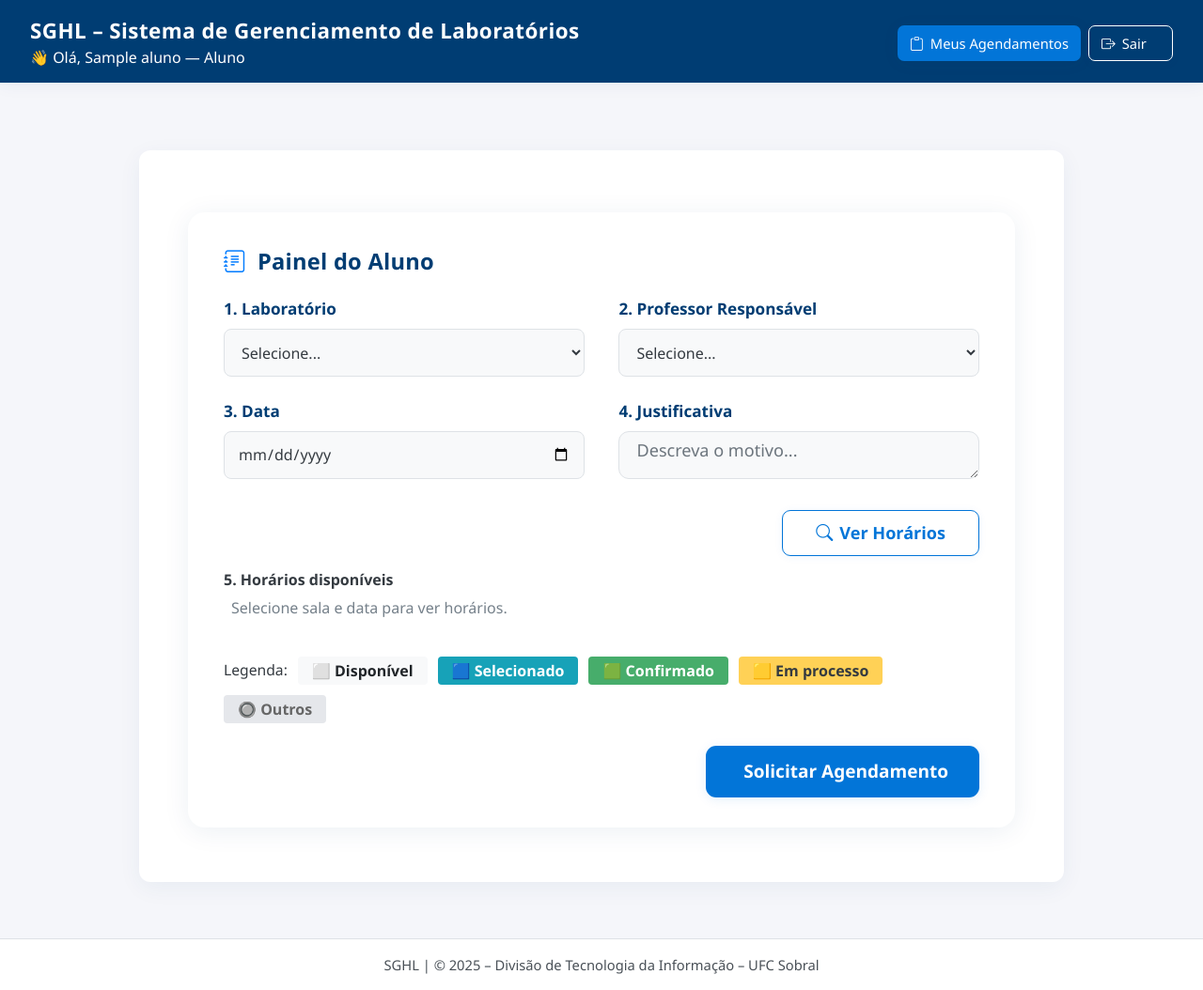
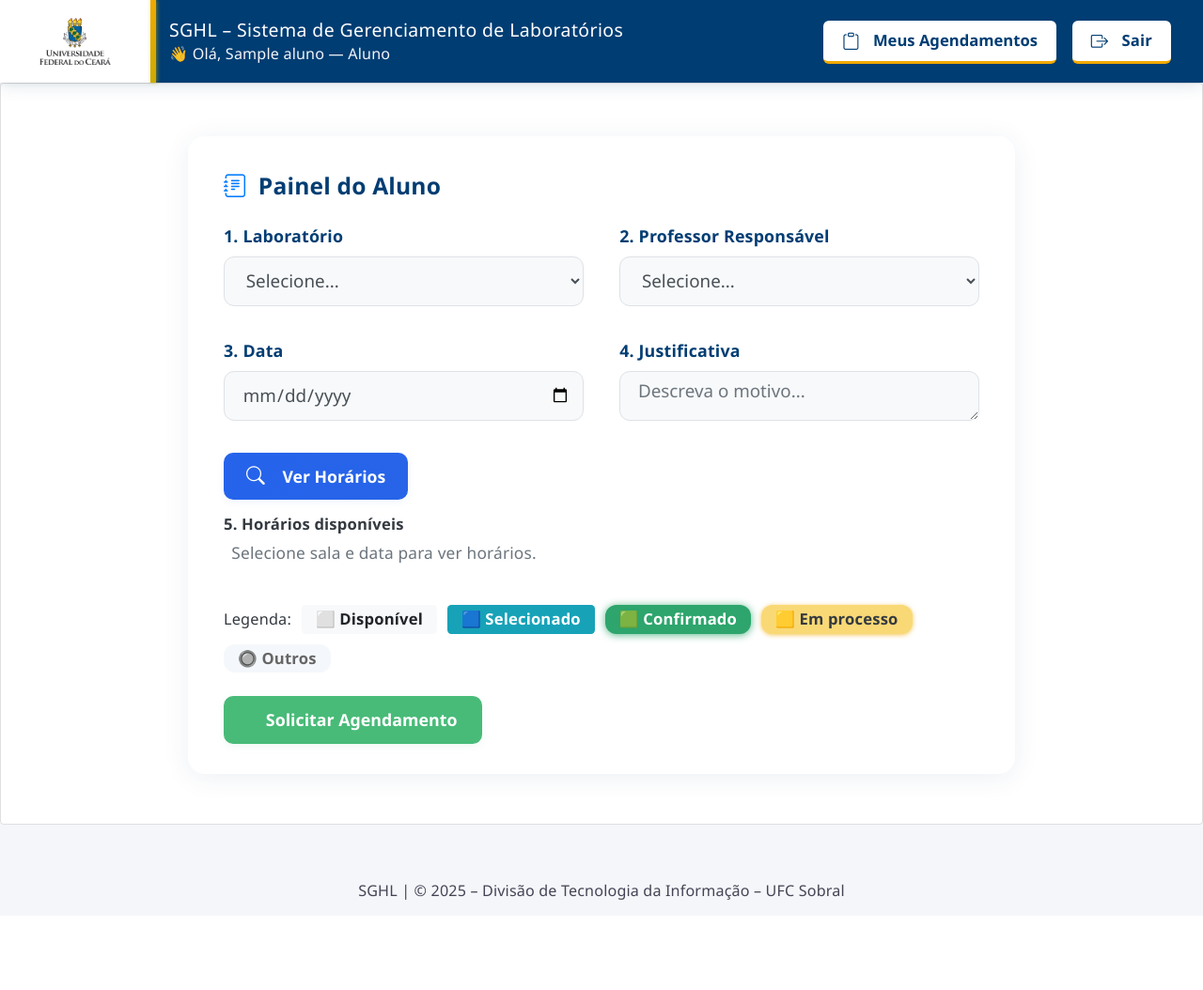
Before and after one commit to Felype-byte/SGLS_TEC_WEB, a Flask app: page /dashboard/aluno in a window 1280 px wide. Shown: the whole page at 94% size. After the commit the page ends 958 px from the top, so only its background shows below. Run offline with Flask 3, Linux system fonts and the light colour scheme; a user stored in the database is signed in; tables that the repository leaves empty hold one stand-in row (values such as "Sample post"); some libraries are stand-ins or nearby versions.

Commit message:
style: Melhorias no estilo (CSS) do dashboard do aluno

```diff
--- a/static/css/aluno_dashboard.css
+++ b/static/css/aluno_dashboard.css
@@ -1,6 +1,11 @@
 :root {
   --azul-ufc: #003d73;
-  --azul-claro: #0275d8;
+  --azul-claro: #2563eb;
+  --azul-claro-hover: #1746b3;
+  --azul-gradiente-inicio: #2563eb;
+  --azul-gradiente-fim: #2764e8;
+  --verde-botao: #48bb78;    /* Agora o verde do botão é igual ao Confirmado */
+  --verde-botao-hover: #379964;
   --cinza-suave: #f5f6fa;
   --cinza-texto: #343a40;
   --branco: #ffffff;
@@ -93,38 +98,68 @@
   box-shadow: 0 1.5px 8px rgba(0,61,115,0.04);
 }
 
-/* Botões */
+/* BOTÃO: Ver Horários (Azul, mais discreto e menor) */
 .btn-ver-horarios {
-  font-size: 1.13rem;
-  padding: 10px 35px;
-  border-radius: 9px;
+  font-size: 1.06rem;
   font-weight: 600;
-  box-shadow: 0 1px 8px rgba(2,117,216,0.07);
-  background: var(--branco);
-  color: var(--azul-claro);
-  border: 1.5px solid var(--azul-claro);
-  transition: background 0.13s, color 0.13s, box-shadow 0.15s;
+  padding: 10px 24px;
+  border-radius: 10px;
+  border: none;
+  color: #fff;
+  background: linear-gradient(90deg, var(--azul-gradiente-inicio) 0%, var(--azul-gradiente-fim) 100%);
+  box-shadow: 0 2px 8px rgba(37,99,235,0.07);
+  transition: background 0.15s, color 0.12s, box-shadow 0.15s, transform 0.09s;
+  display: flex;
+  align-items: center;
+  gap: 0.5em;
 }
 .btn-ver-horarios:hover, .btn-ver-horarios:focus {
-  background: var(--hover-claro);
-  color: var(--azul-ufc);
-  border-color: var(--azul-ufc);
+  background: linear-gradient(90deg, var(--azul-claro-hover) 0%, var(--azul-claro) 100%);
+  color: #fff;
+  box-shadow: 0 3px 12px rgba(37,99,235,0.11);
+  transform: translateY(-1px) scale(1.03);
+  outline: none;
+}
+.btn-ver-horarios:active {
+  transform: scale(0.98);
+  box-shadow: 0 1px 5px rgba(37,99,235,0.07);
+}
+.btn-ver-horarios i {
+  color: #fff !important;
+  font-size: 1.15em;
+  margin-right: 0.4em;
 }
 
+/* BOTÃO: Solicitar Agendamento (Verde igual legenda Confirmado, menor) */
 .btn-solicitar {
-  font-size: 1.19rem;
-  padding: 13px 33px;
-  border-radius: 11px;
+  font-size: 1.07rem;
   font-weight: 700;
-  background: var(--azul-claro);
-  color: var(--branco);
-  box-shadow: 0 2px 12px rgba(2,117,216,0.11);
+  padding: 12px 26px;
+  border-radius: 10px;
   border: none;
-  transition: background .13s, color .13s;
+  color: #fff;
+  background: var(--verde-botao);
+  box-shadow: 0 2px 8px rgba(72,187,120,0.10);
+  transition: background 0.14s, color 0.13s, box-shadow 0.13s, transform 0.09s;
+  display: flex;
+  align-items: center;
+  gap: 0.5em;
 }
 .btn-solicitar:hover, .btn-solicitar:focus {
-  background: var(--azul-ufc);
-  color: var(--branco);
+  background: var(--verde-botao-hover);
+  color: #fff;
+  box-shadow: 0 4px 14px rgba(72,187,120,0.16);
+  transform: translateY(-1px) scale(1.03);
+  outline: none;
+}
+.btn-solicitar:active {
+  transform: scale(0.98);
+  box-shadow: 0 1px 5px rgba(72,187,120,0.12);
+}
+.btn-solicitar i {
+  color: #fff !important;
+  font-size: 1.14em;
+  margin-right: 0.4em;
 }
 
 /* Horários grid */
@@ -149,6 +184,13 @@
 @media (max-width: 600px) {
   .painel-horarios-list .col-md-4 { flex: 0 0 100%; max-width: 100%; }
   .painel-aluno-card { padding: 16px 7px; }
+  .btn-ver-horarios, .btn-solicitar {
+    font-size: 0.97rem;
+    padding: 11px 8px;
+    width: 100%;
+    border-radius: 8px;
+    margin-top: 6px;
+  }
 }
 
 /* Slot base (sempre branco, destacado) */
@@ -239,3 +281,34 @@
   box-shadow: 0 4px 22px rgba(2,117,216,0.10);
   z-index: 2;
 }
+
+/* Acessibilidade: foco visível para navegação por teclado */
+.btn-ver-horarios:focus-visible, .btn-solicitar:focus-visible {
+  outline: 2px solid #1946c3;
+  outline-offset: 2px;
+}
+.btn-ver-horarios, .btn-solicitar {
+  -webkit-tap-highlight-color: transparent;
+}
+
+/* Ícone branco no botão */
+.btn-ver-horarios i, .btn-solicitar i {
+  color: #fff !important;
+  margin-right: 0.5em;
+  font-size: 1.12em;
+  vertical-align: middle;
+}
+
+/* Rodapé centralizado */
+footer {
+  margin-top: 40px;
+  color: #445;
+  font-size: 0.97rem;
+  letter-spacing: 0.01em;
+  background: none;
+  border: none;
+  padding: 18px 0 15px 0;
+  width: 100%;
+  text-align: center;
+  user-select: none;
+}
--- a/static/css/base_dashboard_aluno.css
+++ b/static/css/base_dashboard_aluno.css
@@ -1,257 +1,411 @@
 :root {
-  --azul-ufc: #003d73;
-  --azul-claro: #0275d8;
-  --cinza-suave: #f5f6fa;
-  --cinza-texto: #343a40;
+  --azul-ufc: #003F6F;
+  --azul-ufc-dark: #002e53;
+  --amarelo-ufc: #F2A900;
+  --cinza-claro: #f4f7fb;
+  --cinza-neutro: #666666;
   --branco: #ffffff;
-  --cinza-borda: #dee2e6;
-  --hover-claro: rgba(255, 255, 255, 0.12);
-  --cinza-leve: #f8f9fa;
-  --cinza-escuro: #495057;
-  --sombra-suave: 0 0 8px rgba(0, 0, 0, 0.05);
-  --sombra-card: 0 6px 24px rgba(0,61,115,0.06);
-  --radius: 12px;
-  --font: 'Inter', 'Segoe UI', Arial, Helvetica, sans-serif;
+  --borda-suave: #c7d1df;
 }
 
-/* ======== RESET & BASE ======== */
-html, body {
-  height: 100%;
+/* === BASE E BACKGROUND === */
+body, html {
+  background: var(--cinza-claro);
+  color: var(--cinza-neutro);
+  font-family: 'Inter', 'Segoe UI', Arial, Helvetica, sans-serif;
+  font-size: 1.04rem;
+  letter-spacing: 0.01em;
   min-height: 100vh;
-  background: var(--cinza-suave);
-  font-family: var(--font);
-  color: var(--cinza-texto);
   margin: 0;
   padding: 0;
 }
 
-/* ======== TOPBAR ======== */
+/* === TOPBAR === */
 .topbar {
-  position: sticky;
-  top: 0;
-  width: 100%;
+  position: relative;
   background: var(--azul-ufc);
   color: var(--branco);
-  box-shadow: var(--sombra-suave);
+  padding: 20px 34px 18px 180px; /* deixei espaço para a faixa branca com logo */
   display: flex;
+  align-items: center;
   justify-content: space-between;
+  box-shadow: 0 4px 16px rgba(0, 63, 111, 0.12);
+  z-index: 100;
+  overflow: visible;
+}
+
+/* Faixa branca vertical com logo UFC */
+.topbar-logo-container {
+  position: absolute;
+  left: 0;
+  top: 0;
+  width: 160px;
+  height: 100%;
+  background: var(--branco);
+  display: flex;
   align-items: center;
-  padding: 20px 32px 15px 32px;
-  z-index: 100;
+  justify-content: center;
+  padding: 10px;
+  box-shadow: 2px 0 5px rgba(0,0,0,0.1);
+  z-index: 2;
 }
-.topbar h1 {
-  font-size: 1.4rem;
-  font-weight: 700;
-  margin: 0;
+
+/* Logo UFC */
+.logo-ufc {
+  max-height: 50px;
+  user-select: none;
+}
+
+/* Conteúdo da esquerda (texto) */
+.topbar-left {
+  position: relative;
+  z-index: 3;
+  display: flex;
+  flex-direction: column;
+}
+
+/* Cabeçalho e saudação */
+.topbar-left h1 {
+  font-size: 1.17rem;
+  margin: 0 0 2px 0;
+  color: var(--branco);
   letter-spacing: 0.02em;
 }
-.topbar span {
-  font-size: 1rem;
-  margin-top: 2px;
-  display: block;
-}
-.logout .btn {
-  margin-left: 0.7rem;
-}
-.logout .btn-agendamentos {
-  background: var(--azul-claro);
-  color: var(--branco);
-  border: none;
-  border-radius: 7px;
-  font-weight: 500;
-  box-shadow: var(--sombra-suave);
-  transition: background .16s;
-}
-.logout .btn-agendamentos:hover,
-.logout .btn-agendamentos:focus {
-  background: #0468b3;
-}
-.logout .btn-sair {
-  background: transparent;
-  border: 1.7px solid var(--branco);
-  color: var(--branco);
-  border-radius: 7px;
-  font-weight: 500;
-  transition: background .15s, color .16s;
-}
-.logout .btn-sair:hover, .logout .btn-sair:focus {
-  background: var(--hover-claro);
-  color: var(--azul-ufc);
+.topbar-left span {
+  font-size: 0.97rem;
+  opacity: 0.95;
 }
 
-/* ======== PAINEL ======== */
-.container-painel {
-  max-width: 1020px;
-  margin: 40px auto 0 auto;
-  padding: 32px 18px 36px 18px;
-  flex-grow: 1;
-}
-.card {
-  border: none;
-  border-radius: var(--radius);
-  background: var(--branco);
-  box-shadow: var(--sombra-card);
-  margin-bottom: 24px;
-}
-.card-body {
-  padding: 30px 30px 26px 30px;
-}
-.card-title, h4, h5 {
-  font-size: 1.23rem;
-  font-weight: 700;
-  color: var(--azul-ufc);
-  margin-bottom: 24px;
-  letter-spacing: 0.01em;
-}
-@media (max-width: 600px) {
-  .container-painel { padding: 8px 2vw; }
-  .card-body { padding: 17px 6px; }
-  .topbar { padding: 10px 8px 7px 10px; }
-  .topbar h1 { font-size: 1.07rem; }
+/* Conteúdo da direita (botões) */
+.logout {
+  position: relative;
+  z-index: 3;
+  display: flex;
+  gap: 0.5rem;
+  align-items: center;
 }
 
-/* ======== FORMULÁRIOS & INPUTS ======== */
-label, .form-label {
-  font-weight: 500;
+/* === BOTÕES ATUALIZADOS PARA FUNDO BRANCO === */
+.topbar .btn {
+  background-color: var(--branco);
   color: var(--azul-ufc);
-  margin-bottom: 6px;
-}
-input.form-control,
-select.form-control {
-  border-radius: 8px;
-  border: 1.5px solid var(--cinza-borda);
-  padding: 9px 14px;
+  border: none;
+  border-bottom: 3px solid var(--amarelo-ufc);
+  border-radius: 6px;
+  padding: 8px 20px;
+  font-weight: 700;
   font-size: 1rem;
-  background: var(--cinza-leve);
-  color: var(--cinza-texto);
-  transition: border-color .16s;
-  margin-bottom: 0;
-}
-input.form-control:focus,
-select.form-control:focus {
-  outline: none;
-  border-color: var(--azul-claro);
-  background: var(--branco);
-  box-shadow: 0 0 0 2px #bee3fa44;
+  transition: background-color 0.25s ease, box-shadow 0.25s ease, color 0.25s ease;
+  box-shadow: none;
+  cursor: pointer;
+  display: flex;
+  align-items: center;
+  gap: 0.5em;
 }
 
-/* ======== BOTÕES ======== */
-.btn {
-  font-size: 1.05rem;
-  padding: 9px 22px;
-  border-radius: 8px;
-  font-weight: 600;
-  box-shadow: 0 2px 8px rgba(0,61,115,.07);
-  transition: background 0.14s, color 0.13s, box-shadow 0.13s;
-  display: inline-flex;
-  align-items: center;
-  gap: 7px;
-  border: none;
+.topbar .btn:hover,
+.topbar .btn:focus {
+  background-color: var(--amarelo-ufc);
+  color: var(--azul-ufc-dark);
+  border-bottom-color: var(--amarelo-ufc);
+  box-shadow: 0 2px 10px rgba(242, 169, 0, 0.5);
   outline: none;
 }
-.btn-sm { font-size: 0.92rem; padding: 7px 13px; }
-.btn-outline-primary {
-  background: transparent;
-  border: 1.7px solid var(--azul-claro);
-  color: var(--azul-claro);
+
+/* Ícones dentro dos botões com cor azul e mudança no hover/focus */
+.topbar .btn i {
+  margin-right: 6px;
+  font-size: 1.1rem;
+  color: var(--azul-ufc);
+  transition: color 0.25s ease;
 }
-.btn-outline-primary:hover, .btn-outline-primary:focus {
-  background: var(--azul-claro);
+
+.topbar .btn:hover i,
+.topbar .btn:focus i {
+  color: var(--azul-ufc-dark);
+}
+
+/* Faixa amarela sobre a faixa branca vertical */
+.linha-amarela {
+  position: absolute;
+  left: 160px;
+  top: 0;
+  width: 6px;
+  height: 100%;
+  background: linear-gradient(180deg, var(--amarelo-ufc) 0%, #ccaa00 100%);
+  box-shadow: 1px 0 4px rgba(204,170,0,0.6);
+  z-index: 4;
+}
+
+/* === RESPONSIVIDADE === */
+@media (max-width: 768px) {
+  .topbar {
+    padding-left: 90px; /* reduz o espaço da faixa branca na responsividade */
+  }
+  .topbar-logo-container {
+    width: 80px;
+    padding: 5px;
+  }
+  .logo-ufc {
+    max-height: 30px;
+  }
+  .linha-amarela {
+    left: 80px;
+    width: 4px;
+  }
+}
+
+@media (max-width: 600px) {
+  .topbar {
+    flex-wrap: wrap;
+    padding: 16px 20px 18px 20px;
+  }
+  .topbar-logo-container,
+  .linha-amarela {
+    display: none; /* ocultar faixa branca e linha amarela em telas pequenas */
+  }
+  .topbar-left,
+  .logout {
+    width: 100%;
+    justify-content: center;
+    margin-bottom: 8px;
+  }
+  .logout {
+    gap: 0.75rem;
+  }
+}
+
+/* ======================= */
+/* === MODAL CUSTOMIZADO === */
+/* ======================= */
+
+/* Modal geral */
+.modal-content {
+  border-radius: 18px;
+  border: 3px solid var(--azul-ufc);
+  background: var(--branco);
+  box-shadow: 0 8px 25px rgba(0, 63, 111, 0.12);
+  padding-bottom: 6px;
+  position: relative;
+  overflow: hidden;
+}
+
+/* Linha amarela na parte superior do modal */
+.modal-content::before {
+  content: "";
+  position: absolute;
+  top: 0;
+  left: 0;
+  width: 100%;
+  height: 8px;
+  background: linear-gradient(90deg, var(--amarelo-ufc), #ccaa00);
+  box-shadow: 0 2px 8px rgba(204,170,0,0.5);
+  z-index: 10;
+}
+
+/* Cabeçalho do modal */
+.modal-header {
+  background: linear-gradient(90deg, var(--azul-ufc) 60%, var(--azul-ufc-dark) 100%);
   color: var(--branco);
+  border-bottom: none;
+  border-radius: 0 0 0 0;
+  padding: 20px 32px;
+  box-shadow: 0 4px 15px #003f6f7a;
+  position: relative;
+  z-index: 15;
 }
-.btn-outline-danger {
-  background: transparent;
-  border: 1.7px solid #d03136;
-  color: #d03136;
+
+/* Título do modal */
+.modal-title {
+  font-weight: 900;
+  font-size: 1.3rem;
+  display: flex;
+  align-items: center;
+  gap: 0.6rem;
 }
-.btn-outline-danger:hover, .btn-outline-danger:focus {
-  background: #d03136;
+
+/* Botão de fechar */
+.modal-header .close {
   color: var(--branco);
+  opacity: 1;
+  font-size: 1.4rem;
+  transition: color 0.25s ease;
 }
-.btn-secondary {
-  background: var(--cinza-leve);
-  color: var(--cinza-escuro);
-  border: 1.5px solid var(--cinza-borda);
+
+.modal-header .close:hover,
+.modal-header .close:focus {
+  color: var(--amarelo-ufc);
+  text-decoration: none;
+  outline: none;
 }
-.btn-secondary:hover { background: #dde1e6; color: var(--azul-ufc);}
-.btn:active { transform: scale(.98); }
 
-.btn-agendamentos { min-width: 155px; }
-.btn-sair { min-width: 90px; }
-
-/* ======== LISTAS E BADGES ======== */
-.list-group-item {
-  border-radius: 10px;
-  border: 1.2px solid var(--cinza-borda);
-  margin-bottom: 10px;
-  background: var(--cinza-leve);
-  transition: box-shadow .12s;
+/* Corpo do modal */
+.modal-body {
+  padding: 20px 30px 30px 30px;
+  max-height: 60vh;
+  overflow-y: auto;
+  color: var(--azul-ufc-dark);
   font-size: 1rem;
 }
-.list-group-item:hover { box-shadow: 0 1px 10px rgba(0,61,115,0.08); }
-.badge-success {
-  background: #47ad6b;
-  color: var(--branco);
-}
-.badge-warning {
-  background: #ffd156;
-  color: #684c00;
-}
-.badge-danger {
-  background: #e34b4b;
-  color: var(--branco);
-}
-.badge-secondary {
-  background: #e5e7eb;
-  color: #666;
+
+/* Lista de solicitações */
+.list-group-item {
+  background: var(--branco);
+  border: 1.5px solid var(--azul-ufc);
+  border-radius: 14px;
+  margin-bottom: 1rem;
+  padding: 16px 20px;
+  box-shadow: 0 4px 22px rgba(0, 63, 111, 0.2);
+  transition: box-shadow 0.2s ease;
 }
 
-/* ======== MODAL ======== */
-.modal-content {
-  border-radius: var(--radius);
-  border: none;
-  box-shadow: var(--sombra-card);
+.list-group-item:hover {
+  box-shadow: 0 8px 36px rgba(0, 63, 111, 0.3);
 }
-.modal-header {
-  border-top-left-radius: var(--radius);
-  border-top-right-radius: var(--radius);
-}
-.modal-header.bg-primary {
-  background: var(--azul-claro) !important;
-}
-.modal-title {
+
+.list-group-item .font-weight-bold {
+  color: var(--azul-ufc);
   font-weight: 700;
 }
-.close {
-  font-size: 1.5rem;
-  opacity: .7;
-  color: var(--branco);
-}
-.close:hover { opacity: 1; color: var(--azul-ufc);}
 
-/* ======== FOOTER ======== */
-footer {
-  text-align: center;
-  padding: 16px 8px;
-  font-size: 0.92rem;
-  color: var(--cinza-escuro);
-  background: var(--branco);
-  border-top: 1px solid var(--cinza-borda);
-  margin-top: auto;
+.list-group-item .text-muted {
+  color: var(--cinza-neutro);
 }
 
-/* ======== UTILITÁRIOS ======== */
-.shadow-sm { box-shadow: 0 2px 12px #003d7312 !important; }
-.rounded { border-radius: var(--radius)!important; }
-.bg-light { background: var(--cinza-leve)!important; }
-.text-dark { color: var(--cinza-texto)!important; }
-.text-muted { color: #75808a!important; }
-.font-weight-bold { font-weight: 700!important; }
-.gap-2 { gap: 0.7rem!important; }
+/* Status badges */
+.badge-warning {
+  background-color: #f9d976;
+  color: #7a5c00;
+  font-weight: 700;
+  box-shadow: 0 1px 5px #f2a900aa;
+  border-radius: 12px;
+  padding: 6px 14px;
+}
 
-@media (max-width: 768px) {
-  .topbar { flex-direction: column; align-items: flex-start; padding: 16px 7px; }
-  .container-painel { padding: 15px 3vw; }
-  .logout { width: 100%; margin-top: 7px; }
-  .logout .btn { width: 100%; margin: 4px 0;}
+.badge-success {
+  background-color: #2da56c;
+  color: var(--branco);
+  font-weight: 700;
+  box-shadow: 0 1px 8px #2da56ccc;
+  border-radius: 12px;
+  padding: 6px 14px;
 }
+
+.badge-danger {
+  background-color: #dc3545;
+  color: var(--branco);
+  font-weight: 700;
+  box-shadow: 0 1px 8px #dc3545cc;
+  border-radius: 12px;
+  padding: 6px 14px;
+}
+
+.badge-secondary {
+  background-color: var(--cinza-claro);
+  color: var(--cinza-neutro);
+  font-weight: 600;
+  border-radius: 12px;
+  padding: 6px 14px;
+  box-shadow: none;
+}
+
+/* Área dos botões */
+.d-flex.gap-2 > form,
+.d-flex.gap-2 > a {
+  margin: 0 0.2rem;
+}
+
+/* Botões de ação */
+
+.btn-outline-danger {
+  color: #a7373f;
+  border-color: #a7373f;
+  background-color: transparent;
+  font-weight: 700;
+  border-radius: 8px;
+  padding: 8px 18px;
+  box-shadow: 0 3px 12px rgba(199, 54, 54, 0.4);
+  transition: all 0.3s ease;
+}
+
+.btn-outline-danger:hover,
+.btn-outline-danger:focus {
+  background-color: #dc3545;
+  color: var(--branco);
+  box-shadow: 0 6px 20px rgba(220, 53, 69, 0.6);
+  outline: none;
+}
+
+/* Ícone vermelho dentro do botão excluir */
+.btn-outline-danger i {
+  margin-right: 6px;
+}
+
+/* Botão Imprimir - tom azul mais suave */
+.btn-outline-primary {
+  color: var(--azul-ufc);
+  border-color: var(--azul-ufc);
+  background-color: transparent;
+  font-weight: 700;
+  border-radius: 8px;
+  padding: 8px 18px;
+  box-shadow: 0 3px 12px rgba(0, 63, 111, 0.3);
+  transition: all 0.3s ease;
+}
+
+.btn-outline-primary:hover,
+.btn-outline-primary:focus {
+  background-color: var(--azul-ufc);
+  color: var(--branco);
+  box-shadow: 0 6px 20px rgba(0, 63, 111, 0.6);
+  outline: none;
+}
+
+/* Ícone azul dentro do botão imprimir */
+.btn-outline-primary i {
+  margin-right: 6px;
+}
+
+/* Scroll interno do modal */
+.modal-body::-webkit-scrollbar {
+  width: 8px;
+}
+
+.modal-body::-webkit-scrollbar-track {
+  background: var(--cinza-claro);
+  border-radius: 10px;
+}
+
+.modal-body::-webkit-scrollbar-thumb {
+  background: var(--azul-ufc);
+  border-radius: 10px;
+}
+
+/* Footer do modal */
+.modal-footer {
+  color: var(--azul-ufc-dark);
+  background: var(--cinza-claro);
+  border-top: 1.5px solid var(--borda-suave);
+  border-radius: 0 0 18px 18px;
+  padding: 16px 30px;
+  display: flex;
+  justify-content: flex-end;
+}
+
+/* Botão fechar do footer */
+.modal-footer .btn-secondary {
+  background: var(--azul-ufc);
+  color: var(--branco);
+  font-weight: 700;
+  border-radius: 12px;
+  padding: 10px 28px;
+  box-shadow: 0 4px 15px rgba(0, 63, 111, 0.3);
+  transition: background-color 0.25s ease;
+}
+
+.modal-footer .btn-secondary:hover,
+.modal-footer .btn-secondary:focus {
+  background: var(--azul-ufc-dark);
+  color: var(--branco);
+  outline: none;
+}
--- a/templates/base_dashboard_aluno.html
+++ b/templates/base_dashboard_aluno.html
@@ -19,10 +19,18 @@
 
   <!-- 🔝 Topbar -->
   <div class="topbar">
-    <div>
+    <!-- faixa branca vertical com logo UFC -->
+    <div class="topbar-logo-container">
+      <img src="{{ url_for('static', filename='img/logo_ufc.png') }}" alt="Logo UFC" class="logo-ufc" />
+    </div>
+
+    <!-- conteúdo da esquerda (título e saudação) -->
+    <div class="topbar-left">
       <h1>SGHL – Sistema de Gerenciamento de Laboratórios</h1>
       <span>👋 Olá, {{ current_user.aluno.nome_completo }} — Aluno</span>
     </div>
+
+    <!-- conteúdo da direita (botões) -->
     <div class="logout d-flex">
       <button class="btn btn-sm btn-agendamentos" data-toggle="modal" data-target="#modalAgendamentoStatus">
         <i class="bi bi-clipboard"></i> Meus Agendamentos
@@ -31,6 +39,9 @@
         <i class="bi bi-box-arrow-right"></i> Sair
       </a>
     </div>
+
+    <!-- linha amarela sobre a faixa branca -->
+    <div class="linha-amarela"></div>
   </div>
 
   <!-- 📦 Conteúdo principal -->
```
